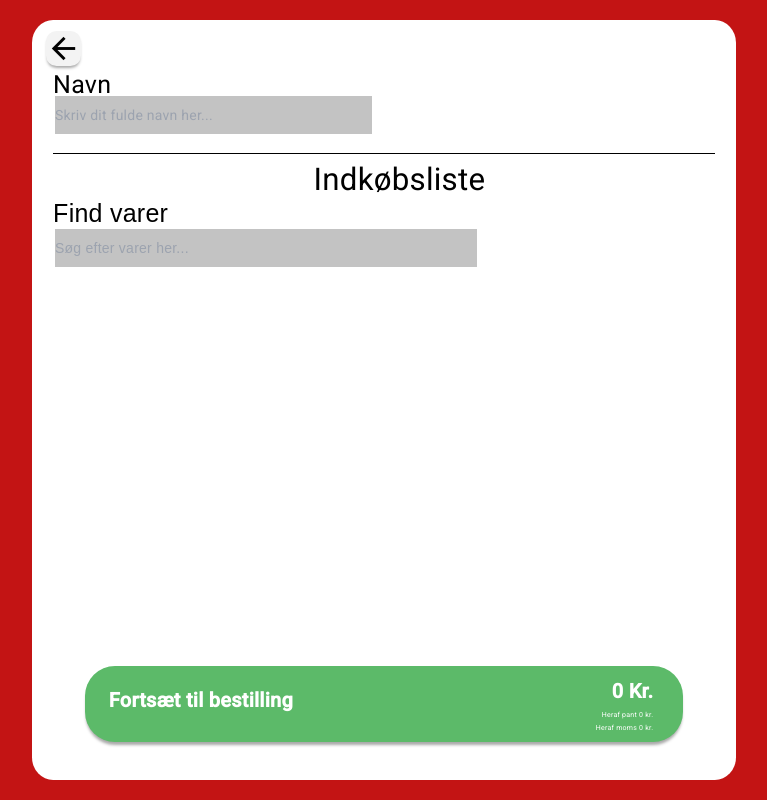
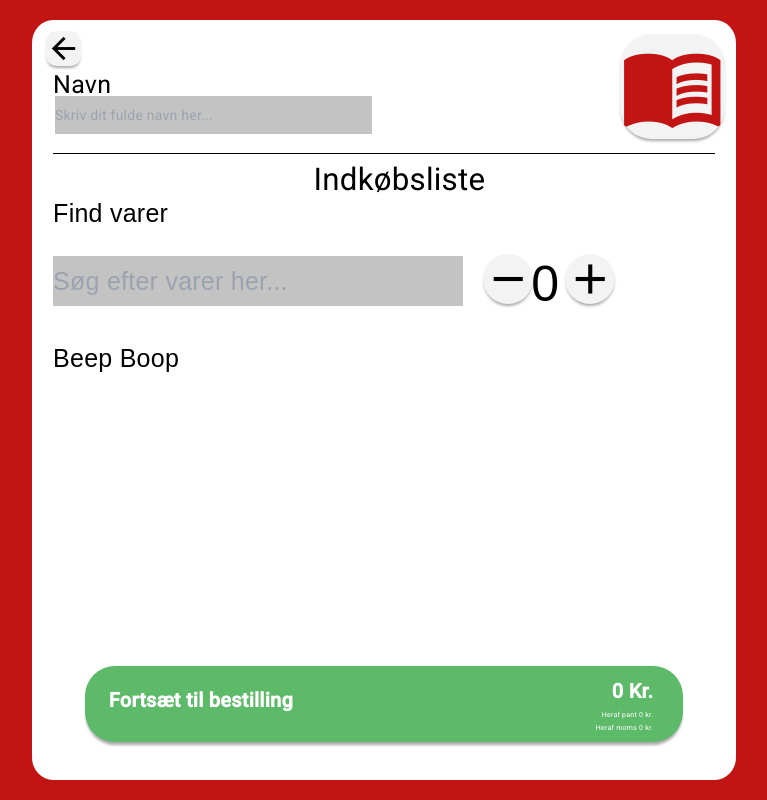
Before and after one commit to Sunnyboy110/projekt, an Angular app: page /store in a window 1280 px wide. Shown: the whole page, without its empty margins (256-1023 px from the left). Built offline with nearby package versions, Linux system fonts and the light colour scheme.

Commit message:
adminPage_tilbudsavis_plusOgMinus

```diff
--- a/src/app/app-routing.module.ts
+++ b/src/app/app-routing.module.ts
@@ -2,6 +2,7 @@ import { NgModule } from '@angular/core';
 import { RouterModule, Routes } from '@angular/router';
 import { HomeComponent } from './pages/home/home.component';
 import { StoreComponent } from './pages/store/store.component';
+import { AdminSiteComponent } from './pages/admin-site/admin-site.component';
 
 const routes: Routes = [{
   path: 'home',
@@ -10,6 +11,10 @@ const routes: Routes = [{
 {
   path:'store',
   component: StoreComponent
+},
+{
+  path:'adminSite',
+  component: AdminSiteComponent
 },
 {
   path: '', redirectTo: 'home', pathMatch: 'full'
--- a/src/app/app.module.ts
+++ b/src/app/app.module.ts
@@ -5,12 +5,14 @@ import { AppRoutingModule } from './app-routing.module';
 import { AppComponent } from './app.component';
 import { HomeComponent } from './pages/home/home.component';
 import { StoreComponent } from './pages/store/store.component';
+import { AdminSiteComponent } from './pages/admin-site/admin-site.component';
 
 @NgModule({
   declarations: [
     AppComponent,
     HomeComponent,
     StoreComponent,
+    AdminSiteComponent,
   ],
   imports: [
     BrowserModule,
--- /dev/null
+++ b/src/app/pages/admin-site/admin-site.component.html
@@ -0,0 +1,13 @@
+<link rel="stylesheet" href="https://fonts.googleapis.com/css2?family=Material+Symbols+Outlined:opsz,wght,FILL,GRAD@48,400,0,0" />
+
+<body id="body">
+  <a routerLink="/home">
+    <button id="adminbutton" class="material-symbols-outlined">
+      <div id="adminicon">
+        logout
+      </div>
+    </button>
+  </a>
+</body>
+
+<router-outlet></router-outlet>
--- a/src/app/pages/home/home.component.html
+++ b/src/app/pages/home/home.component.html
@@ -1,6 +1,19 @@
 <link rel="stylesheet" href="https://fonts.googleapis.com/css2?family=Material+Symbols+Outlined:opsz,wght,FILL,GRAD@48,400,0,0" />
 
 <body id="body">
+  <a routerLink="/adminSite">
+    <button id="adminbutton" class="material-symbols-outlined">
+      <div id="admintext">
+        Administratorer
+      </div>
+      <div id="adminicon">
+        patient_list
+      </div>
+      <div id="adminarrow">
+        arrow_circle_right
+      </div>
+    </button>
+  </a>
   <a routerLink="/store">
     <button id="storebutton" class="material-symbols-outlined">
       <div id="bestiltext">
--- a/src/app/pages/store/store.component.html
+++ b/src/app/pages/store/store.component.html
@@ -4,13 +4,6 @@
 
   <!-- WHITE BIG BOX -->
   <div id="box">
-
-    <a routerLink="/home">
-      <button id="arrow" type="button" class="material-icons">
-        arrow_back
-      </button>
-    </a>
-
 
   <!-- UPPER BOX -->
     <div>
@@ -24,6 +17,17 @@
 
       <div id="line">
       </div>
+
+      <a routerLink="/home">
+        <button id="arrow" type="button" class="material-icons">
+          arrow_back
+        </button>
+      </a>
+      <a href="https://tilbud.dinetilbudsaviser.dk/LP/superbrugsen-tilbudsavis?msclkid=c71b906cf465140b5965f446563bb8a7&utm_source=bing&utm_medium=cpc&utm_campaign=DK%20Tilbudsavis%20CPA%200.08%2F0.05&utm_term=superbrugsen&utm_content=SuperBrugsen%20DK%20%23pc" target="_blank">
+        <button id="avis" type="button" class="material-icons">
+          menu_book
+        </button>
+      </a>
     </div>
 
     <!-- MIDDLE BOX -->
@@ -31,14 +35,29 @@
       <div id="indkøbsliste">
         Indkøbsliste
       </div>
-      <div id="findvarer">
-        Find varer
-      </div>
-
-      <div>
-        <input id="varerinput" type="text" placeholder="Søg efter varer her...">
-      </div>
     </div>
+    <ul id="vareliste">
+      <li>
+        <div id="findvarer">
+          Find varer
+        </div>
+        <div>
+          <input id="varerinput" type="text" placeholder="Søg efter varer her...">
+          <button id="minus" type="button" class="material-icons">
+            remove
+          </button>
+          <a id="antalvarer">
+            0
+          </a>
+          <button id="plus" type="button" class="material-icons">
+            add
+          </button>
+        </div>
+      </li>
+      <li>
+        Beep Boop
+      </li>
+    </ul>
 
     <!-- BOTTOM BOX -->
     <div>
--- a/src/styles.css
+++ b/src/styles.css
@@ -11,6 +11,48 @@ body {
     line-height: 1.75;
     color: #000000;
     font-family:Arial, Helvetica, sans-serif;
+}
+
+#adminbutton {
+  width: 5%;
+  height: 10%;
+  margin: 1%;
+  position: absolute;
+  font-weight: bold;
+  cursor: pointer;
+  background-color: rgb(255, 255, 255);
+  border: none;
+  border-radius: 30px;
+  box-shadow: 0px 4px 3px -1px rgb(169, 169, 169);
+}
+
+#adminbutton:hover {background-color: rgb(219, 219, 219);}
+
+#adminbutton:active {
+  background-color: #9c9c9c;
+  box-shadow: 0px 0px #000000;
+  transform: translateY(3px);
+}
+
+#admintext {
+  font-family:Arial, Helvetica, sans-serif;
+  margin-top: 10%;
+  margin-bottom: 10%;
+  font-size: 40%;
+}
+
+#adminicon {
+  font-size: 170%;
+  color: rgb(195, 20, 20);
+  margin-top: 1%;
+  line-height: 0.6;
+}
+
+#adminarrow {
+  font-size: 100%;
+  font-weight: 100;
+  margin-left: 60%;
+  color: rgb(195, 20, 20);
 }
 
 #storebutton {
@@ -29,7 +71,6 @@ body {
   border-radius: 30px;
   box-shadow: 0px 4px 3px -1px rgb(169, 169, 169);
 }
-
 
 #storebutton:hover {background-color: rgb(219, 219, 219);}
 
@@ -57,6 +98,7 @@ body {
   color: rgb(195, 20, 20);
 }
 
+
 #box {
     width: 55%;
     height: 95%;
@@ -69,6 +111,7 @@ body {
     right: 0;
     border-radius: 3%;
 }
+
 
 #arrow {
   font-size: 250%;
@@ -86,6 +129,27 @@ body {
   box-shadow: 0px 0px #000000;
   transform: translateY(2px);
 }
+
+
+#avis {
+  font-size: 750%;
+  position: absolute;
+  margin-top: 2%;
+  margin-left: 75%;
+  color: rgb(195, 20, 20);
+  background-color: rgb(243, 243, 243);
+  border-radius: 30%;
+  box-shadow: 0px 3px 3px -1px rgb(169, 169, 169);
+}
+
+#avis:hover {background-color: rgb(219, 219, 219);}
+
+#avis:active {
+  background-color: #9c9c9c;
+  box-shadow: 0px 0px #000000;
+  transform: translateY(3px);
+}
+
 
 #navn {
     color: black;
@@ -238,6 +302,78 @@ body {
     right: 0;
 }
 
+
+#vareliste {
+  color: black;
+  font-size: 1.563rem;
+  font-weight: 400;
+  line-height: 1.5;
+  font-family: Arial, Helvetica, sans-serif;
+  position: absolute;
+  top: 23%;
+  bottom: 0;
+  left: 3%;
+  right: 0;
+}
+
+#findvarer {
+
+}
+
+#varerinput {
+    width: 60%;
+    height: 50px;
+    margin-top: 3.5%;
+    margin-bottom: 5%;
+    background-color: rgb(195, 195, 195);
+    border: none;
+    font-family: Arial, Helvetica, sans-serif;
+}
+
+#plus {
+  font-size: 200%;
+  margin-top: 3.2%;
+  margin-left: 15%;
+  position: absolute;
+  background-color: rgb(243, 243, 243);
+  border-radius: 100%;
+  box-shadow: 0px 3px 3px -1px rgb(169, 169, 169);
+}
+
+#plus:hover {background-color: rgb(209, 209, 209);}
+
+#plus:active {
+  background-color: #919191;
+  box-shadow: 0px 0px #000000;
+  transform: translateY(2px);
+}
+
+#antalvarer {
+  font-size: 200%;
+  margin-top: 2.2%;
+  margin-left: 10%;
+  position: absolute;
+}
+
+#minus {
+  font-size: 200%;
+  margin-top: 3.2%;
+  margin-left: 3%;
+  position: absolute;
+  background-color: rgb(243, 243, 243);
+  border-radius: 100%;
+  box-shadow: 0px 3px 3px -1px rgb(169, 169, 169);
+}
+
+#minus:hover {background-color: rgb(209, 209, 209);}
+
+#minus:active {
+  background-color: #919191;
+  box-shadow: 0px 0px #000000;
+  transform: translateY(2px);
+}
+
+/*
 #findvarer {
     color: black;
     font-size: 1.563rem;
@@ -264,5 +400,6 @@ body {
     right: 33.5%;
     font-family: Arial, Helvetica, sans-serif;
 }
+*/
 html, body { height: 100%; }
 body { margin: 0; font-family: Roboto, "Helvetica Neue", sans-serif; }
--- a/tsconfig.json
+++ b/tsconfig.json
@@ -5,7 +5,7 @@
     "baseUrl": "./",
     "outDir": "./dist/out-tsc",
     "forceConsistentCasingInFileNames": true,
-    "strict": true,
+    "strict": false,
     "noImplicitOverride": true,
     "noPropertyAccessFromIndexSignature": true,
     "noImplicitReturns": true,
```
Also changed, not shown: src/app/pages/admin-site/admin-site.component.ts (added, +10 -0 lines), src/app/pages/admin-site/admin-site.component.css (added), 1 other file (tests, documents, lock files or other folders).
